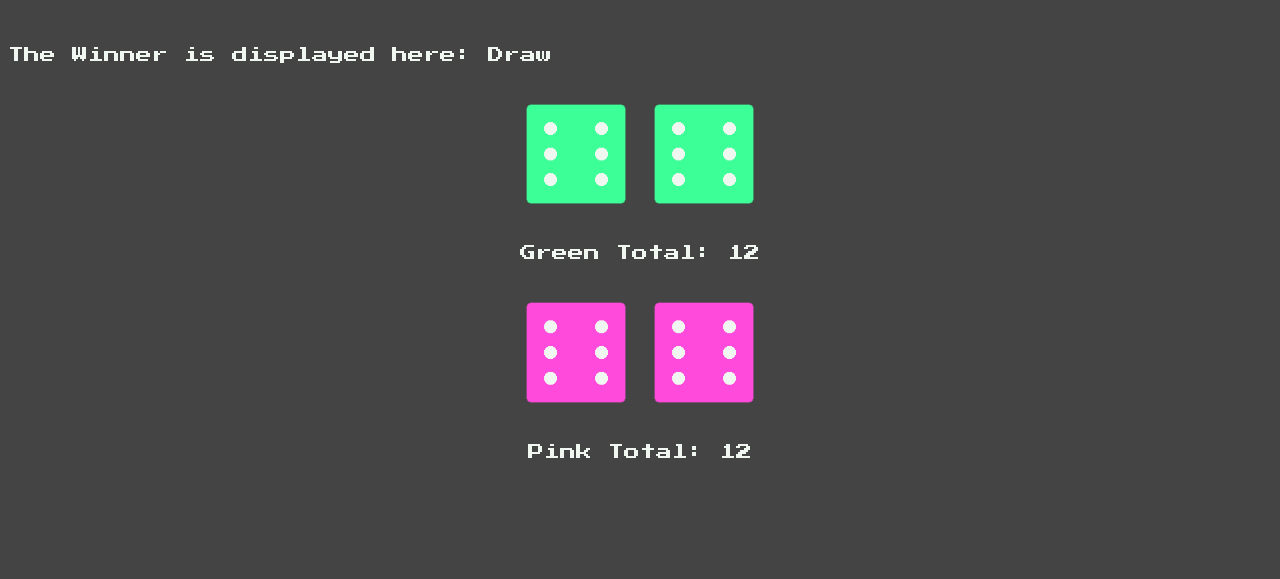
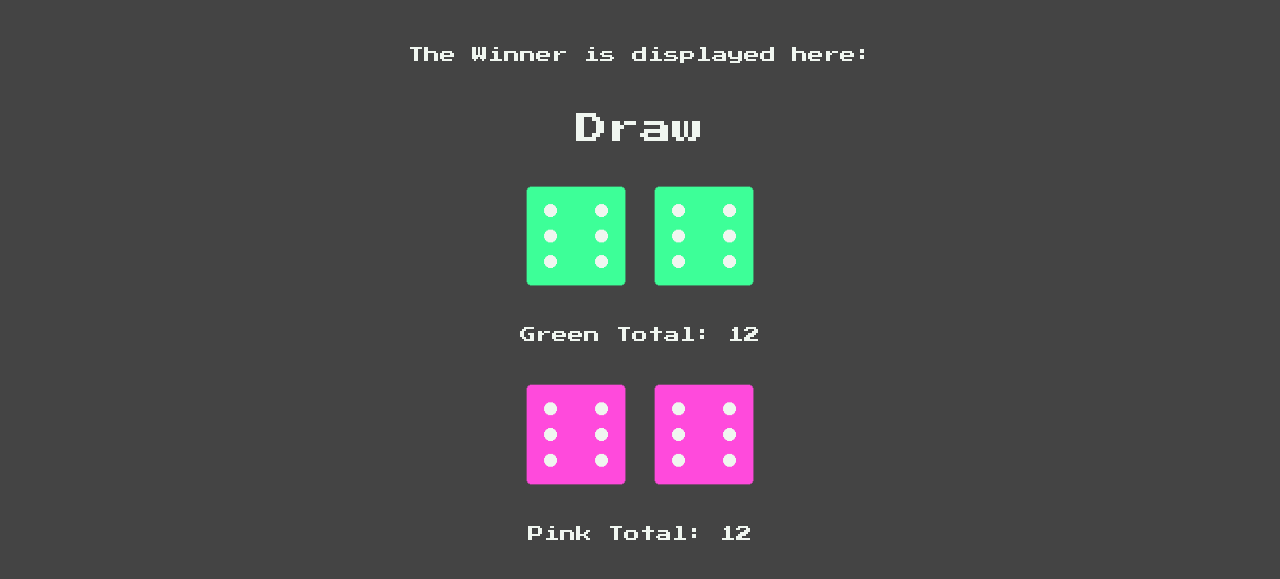
Before and after one commit to John-CSM-Tate/dice-roller, a plain HTML site: page index.html in a window 1280 px wide. Shown: the part 61-640 px from the top of the page. Drawn offline with Linux system fonts and the light colour scheme.

Commit message:
updated layout

```diff
--- a/styles/style.css
+++ b/styles/style.css
@@ -53,6 +53,15 @@ header img{
 
 main {
     margin-top: 50px;
+    display: flex;
+    flex-direction: column;
+    align-items: center;
+    text-align: center;
+}
+
+#result {
+    font-size: 2rem;
+    margin-top: 50px;
 }
 
 .area {
```
